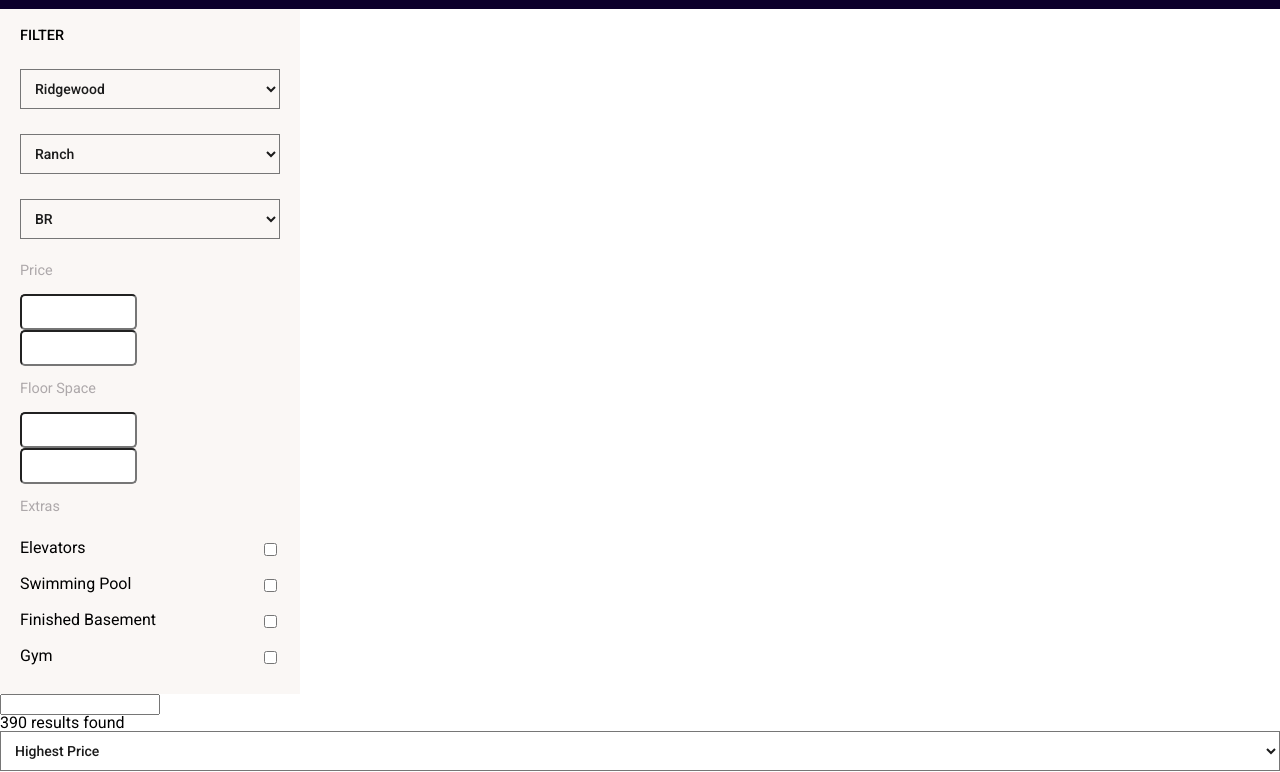
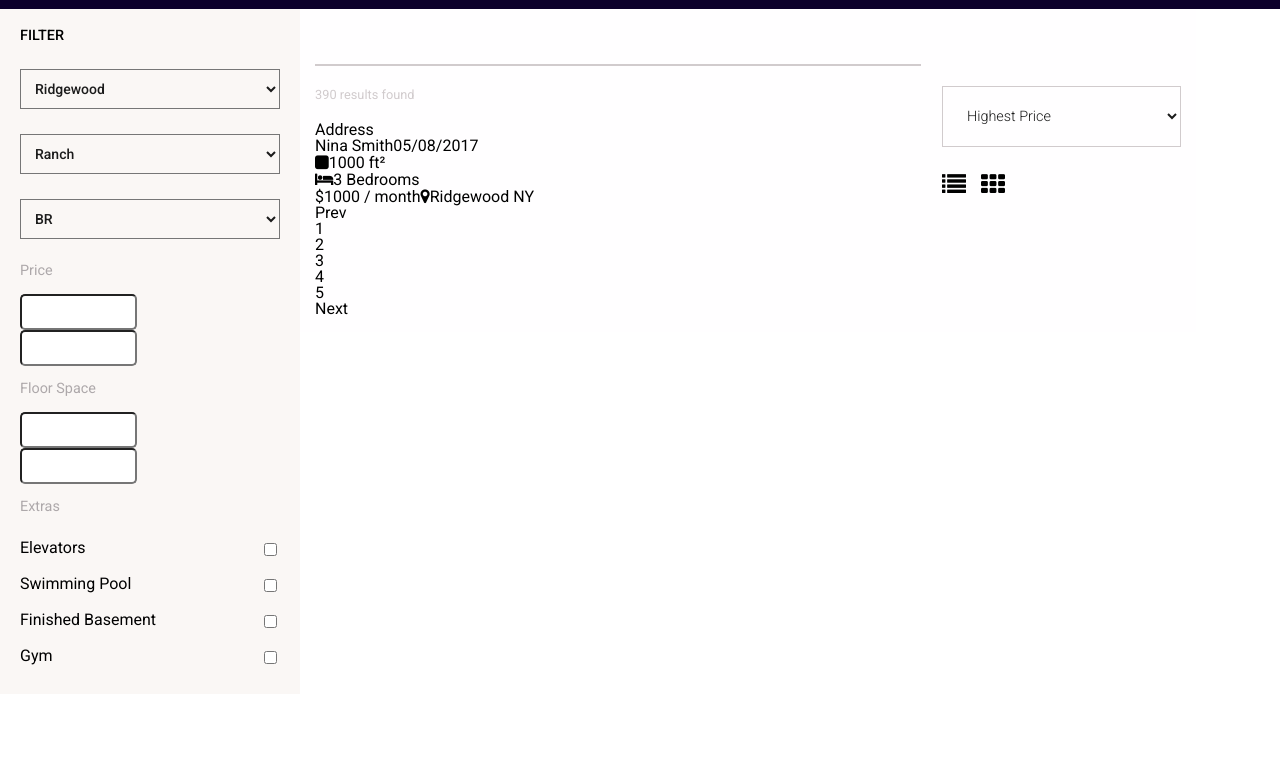
Before and after one commit to Dylan-Hedges/React-Real-Estate-App, a React app: page / in a window 1280 px wide. Shown: the part 47-819 px from the top of the page. Built offline with nearby package versions, Linux system fonts and the light colour scheme.

Commit message:
Added styling for searchbar.

```diff
--- a/assets/js/realEstate/Listings.js
+++ b/assets/js/realEstate/Listings.js
@@ -12,22 +12,22 @@ export default class Listings extends Component {
   }
   render () {
     return (
-      <section className="listings">
+      <section id="listings">
 
         <section className="search-area">
           <input type="text" name="search" />
         </section>
 
         <section className="sortby-area">
-          <div>390 results found</div>
+          <div className="results">390 results found</div>
           <div className="sort-options">
             <select name="sortby" className="sortby">
               <option value="price-asc">Highest Price</option>
               <option value="price-dsc">Lowest Price</option>
             </select>
             <div className="view">
-              <i className="fas fa-list"></i>
-              <i className="fas fa-th"></i>
+              <i className="fa fa-list"></i>
+              <i className="fa fa-th"></i>
             </div>
           </div>
         </section>
@@ -44,11 +44,11 @@ export default class Listings extends Component {
                 </div>
                 <div className="listing-details">
                   <div className="floor-space">
-                    <i className="far fa-square"></i>
+                    <i className="fa fa-square"></i>
                     <span>1000 ft&sup2;</span>
                   </div>
                   <div className="bedrooms">
-                    <i className="fas fa-bed"></i>
+                    <i className="fa fa-bed"></i>
                     <span>3 Bedrooms</span>
                   </div>
                 </div>
@@ -56,7 +56,7 @@ export default class Listings extends Component {
             </div>
             <div className="bottom-info">
               <span>$1000 / month</span>
-              <i className="fas fa-map-marker-alt"></i>
+              <i className="fa fa-map-marker"></i>
               <span>Ridgewood NY</span>
             </div>
           </div>
--- a/assets/sass/_content-area.scss
+++ b/assets/sass/_content-area.scss
@@ -2,6 +2,8 @@
   background: $grey;
   width: 30%;
   max-width: 300px;
+  display: inline-block;
+  float: left;
 }
 
 .inside {
@@ -57,5 +59,49 @@ select {
 }
 
 #listings{
+  width: 70%;
+  float: left;
+  display: inline-block;
+  padding: 15px;
+  background: $offwhite;
+  .search-area {
+    input[type="text"] {
+      width: 70%;
+      background: transparent;
+      font-size: 2rem;
+      border: none;
+      border-bottom: 2px solid $lightgrey;
+      margin-bottom: 20px;
+      color: $lightgrey;
+    }
+  }
+  .sortby-area{
+    margin-bottom: 20px;
+    .results{
+      font-size: 0.8rem;
+      color: $lightgrey;
+      display: inline-block;
+    }
+    .sort-options{
+      float: right;
+      select{
+        font-size: .9rem;
+        font-weight: 300;
+        border: 1px solid $lightgrey;
+        background: transparent;
+        padding: 20px;
+        display: inline-block;
+        margin-right: 15px;
+        vertical-align: top;
+      }
+      .view{
+        display: inline-block;
+        .fa{
+          margin-right: 15px;
+          font-size: 1.5rem;
+        }
+      }
 
+    }
+  }
 }
--- a/assets/sass/_variables.scss
+++ b/assets/sass/_variables.scss
@@ -3,3 +3,4 @@ $grey: #FAF7F5;
 $offwhite: #FFFEFF;
 $pink: #FF718E;
 $darkgrey: #AdA8AA;
+$lightgrey: #D1CBCD;
--- a/public/index.html
+++ b/public/index.html
@@ -4,6 +4,7 @@
     <meta charset="utf-8">
     <title></title>
     <meta name="viewport" content="width=device-width, initial-scale=1">
+    <link href="https://stackpath.bootstrapcdn.com/font-awesome/4.7.0/css/font-awesome.min.css" rel="stylesheet" integrity="sha384-wvfXpqpZZVQGK6TAh5PVlGOfQNHSoD2xbE+QkPxCAFlNEevoEH3Sl0sibVcOQVnN" crossorigin="anonymous">
     <link rel="stylesheet" href="/css/main.css">
     <script async defer src="https://buttons.github.io/buttons.js"></script>
   </head>
--- a/public/js/components/realEstate.js
+++ b/public/js/components/realEstate.js
@@ -385,7 +385,7 @@ var Listings = function (_Component) {
     value: function render() {
       return _react2.default.createElement(
         'section',
-        { className: 'listings' },
+        { id: 'listings' },
         _react2.default.createElement(
           'section',
           { className: 'search-area' },
@@ -396,7 +396,7 @@ var Listings = function (_Component) {
           { className: 'sortby-area' },
           _react2.default.createElement(
             'div',
-            null,
+            { className: 'results' },
             '390 results found'
           ),
           _react2.default.createElement(
@@ -419,8 +419,8 @@ var Listings = function (_Component) {
             _react2.default.createElement(
               'div',
               { className: 'view' },
-              _react2.default.createElement('i', { className: 'fas fa-list' }),
-              _react2.default.createElement('i', { className: 'fas fa-th' })
+              _react2.default.createElement('i', { className: 'fa fa-list' }),
+              _react2.default.createElement('i', { className: 'fa fa-th' })
             )
           )
         ),
@@ -462,7 +462,7 @@ var Listings = function (_Component) {
                   _react2.default.createElement(
                     'div',
                     { className: 'floor-space' },
-                    _react2.default.createElement('i', { className: 'far fa-square' }),
+                    _react2.default.createElement('i', { className: 'fa fa-square' }),
                     _react2.default.createElement(
                       'span',
                       null,
@@ -472,7 +472,7 @@ var Listings = function (_Component) {
                   _react2.default.createElement(
                     'div',
                     { className: 'bedrooms' },
-                    _react2.default.createElement('i', { className: 'fas fa-bed' }),
+                    _react2.default.createElement('i', { className: 'fa fa-bed' }),
                     _react2.default.createElement(
                       'span',
                       null,
@@ -490,7 +490,7 @@ var Listings = function (_Component) {
                 null,
                 '$1000 / month'
               ),
-              _react2.default.createElement('i', { className: 'fas fa-map-marker-alt' }),
+              _react2.default.createElement('i', { className: 'fa fa-map-marker' }),
               _react2.default.createElement(
                 'span',
                 null,
```
Also changed, not shown: public/css/main.css.
